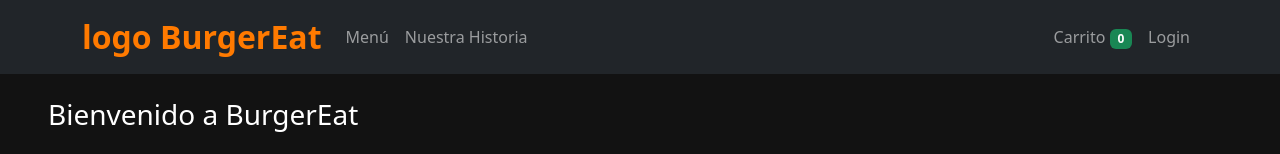
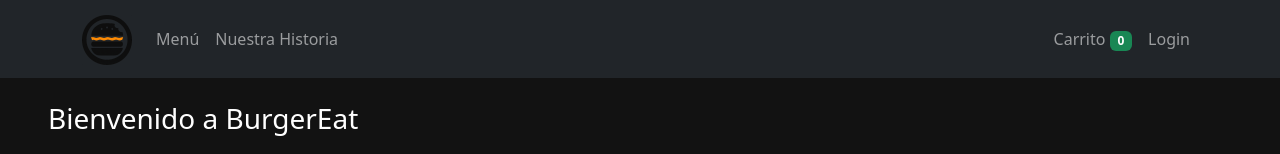
Before and after one commit to Ernestol1977/burguereat, a React (Vite) app in the folder burguer-tpi/: page / in a window 1280 px wide. Shown: the top 154 px of the page. Built offline with nearby package versions, Linux system fonts and the light colour scheme; grey boxes are pictures that could not be loaded.

Commit message:
Logo NavBar y Favicon agregados

```diff
--- a/burguer-tpi/index.html
+++ b/burguer-tpi/index.html
@@ -11,7 +11,7 @@
         crossorigin="anonymous"
         />
         <link rel="stylesheet" href="./index.css">
-
+        <link rel="icon" type="image/png" href="/FaviconLogoHamburEat.png" />
         <title>BurgerEat</title>
     </head>
     <body>
--- a/burguer-tpi/src/components/NavBar.jsx
+++ b/burguer-tpi/src/components/NavBar.jsx
@@ -7,7 +7,11 @@ const NavBarPage = ({ cartCount }) => {
     <Navbar bg="dark" variant="dark" expand="lg">
       <Container>
         <Navbar.Brand as={Link} to="/" className="title">
-          logo BurgerEat
+          <img
+            src="/logoHamburEat.png"
+            alt="BurgerEat"
+            className="navbar-logo"
+          />
         </Navbar.Brand>
 
         <Nav className="me-auto">
--- a/burguer-tpi/src/components/navBar.css
+++ b/burguer-tpi/src/components/navBar.css
@@ -3,3 +3,7 @@
   color: #ff7a00;
   font-weight: 700;
 }
+.navbar-logo {
+  height: 50px;
+  width: auto;
+}
```
Also changed, not shown: burguer-tpi/public/FaviconLogoHamburEat.png (added), burguer-tpi/public/logoHamburEat.png (added).
